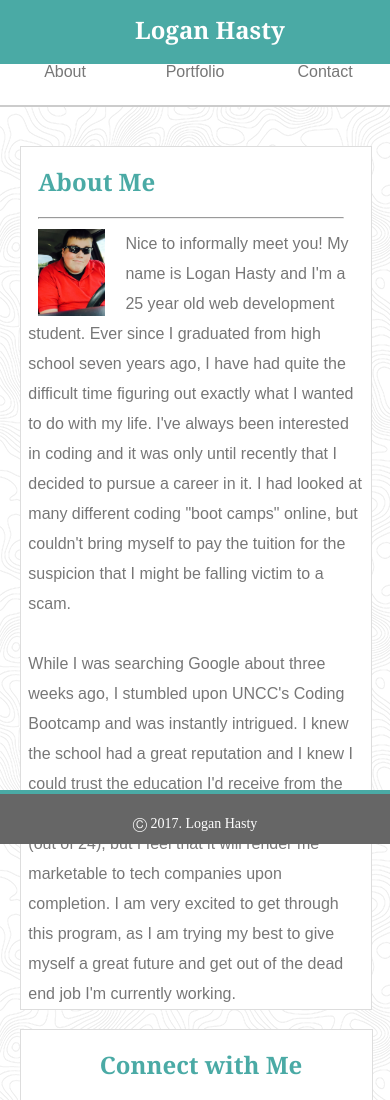
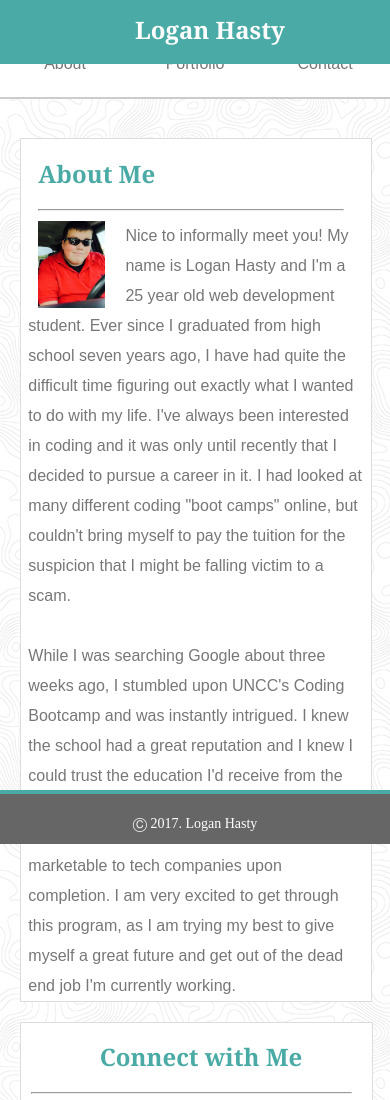
Before and after one commit to loganhasty/Responsive-Portfolio, a plain HTML site: page index.html in a window 390 px wide. Shown: the top 1100 px of the page. Drawn offline with Linux system fonts and the light colour scheme.

Commit message:
Specs Update

```diff
--- a/assets/css/style.css
+++ b/assets/css/style.css
@@ -189,21 +189,11 @@ input[type=button], input[type=submit], input[type=reset] {
 
 
 @media only screen and (max-width:980px){
-    .logo {
-        position:fixed;
-        top:0;
-    }
 
-    .navbar {
-        position:fixed;
-        top:0;
-        right:0;
-        width:100%;
-    }
 
     .left-section, .portfolio-section {
         float:left;
-        margin:15% 5% 10% 5%;
+        margin:5% 5% 10% 5%;
         padding:0% 2%;
         width:55%;
         height:auto;
@@ -212,7 +202,7 @@ input[type=button], input[type=submit], input[type=reset] {
     }
     .connect  {
         float:left;
-        margin:15% 5% 5% 0%;
+        margin:5% 5% 5% 0%;
         width:25%;
         text-align:center;
     }
@@ -240,8 +230,6 @@ input[type=button], input[type=submit], input[type=reset] {
         text-indent:3px;
 
 }
-
-
 }
 
 @media only screen and (max-width: 640px) {
@@ -249,9 +237,6 @@ input[type=button], input[type=submit], input[type=reset] {
         width:100%;
         height:4%;
         margin-left:0px;
-        display:block;
-        z-index:100;
-        position:static;
         position:absolute;
     }
 
@@ -267,7 +252,8 @@ input[type=button], input[type=submit], input[type=reset] {
     .navbar {
 
         position:static;
-        margin-top:10%;
+        margin-top:0%;
+        padding-top:8%;
     }
 
     .left-section, .portfolio-section {
```
